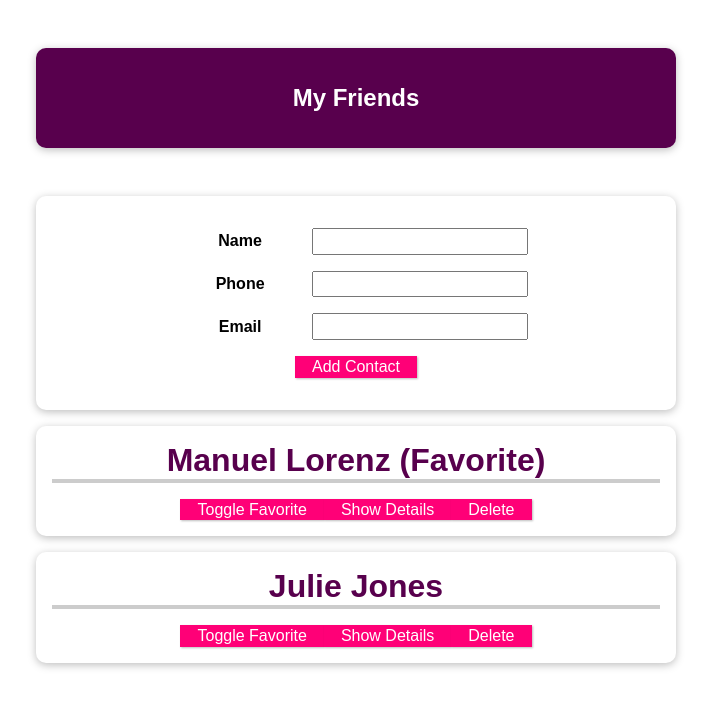
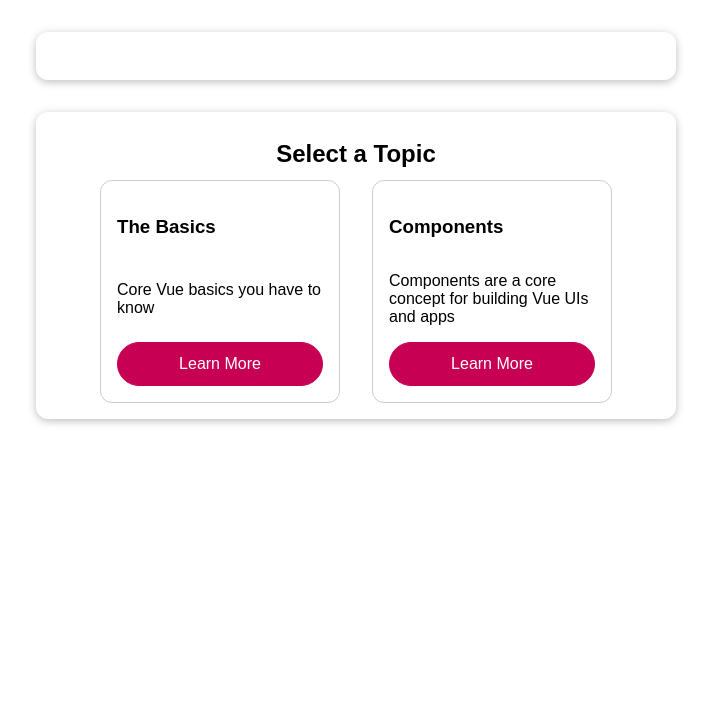
Before and after one commit to gentixyann/stock-trader, a Vue app: page / in a window 1280 px wide. Shown: the top 708 px of the page, without its empty margins (284-995 px from the left). Built offline with nearby package versions, Linux system fonts and the light colour scheme.

Commit message:
A Potential Problemへ

```diff
--- a/src/App.vue
+++ b/src/App.vue
@@ -1,69 +1,42 @@
 <template>
-  <section>
-    <header>
-      <h1>My Friends</h1>
-    </header>
-   <new-friend @add-contact="addContact"></new-friend>
-    <ul>
-      <friend-contact
-      v-for="friend in friends"
-      :key="friend.id"
-      :id="friend.id"
-      :name="friend.name"
-      :phone-num="friend.phone"
-      :email-address="friend.email"
-      :is-favorite="friend.isFavorite"
-      @toggle-favorite="toggleFavoriteState"
-      @delete="deleteContact"
-      >
-      </friend-contact>
-    </ul>
-  </section>
+  <div>
+    <active-element
+      :topic-title="activeTopic && activeTopic.title"
+      :text="activeTopic && activeTopic.fullText"
+    ></active-element>
+    <knowledge-base :topics="topics" @select-topic="activateTopic"></knowledge-base>
+  </div>
 </template>
 
 <script>
 export default {
   data() {
     return {
-      friends: [
+      topics: [
         {
-          id: "manuel",
-          name: "Manuel Lorenz",
-          phone: "0123 45678 90",
-          email: "manuel@localhost.com",
-          isFavorite: true,
+          id: 'basics',
+          title: 'The Basics',
+          description: 'Core Vue basics you have to know',
+          fullText:
+            'Vue is a great framework and it has a couple of key concepts: Data binding, events, components and reactivity - that should tell you something!',
         },
         {
-          id: "julie",
-          name: "Julie Jones",
-          phone: "0987 654421 21",
-          email: "julie@localhost.com",
-          isFavorite: false,
+          id: 'components',
+          title: 'Components',
+          description:
+            'Components are a core concept for building Vue UIs and apps',
+          fullText:
+            'With components, you can split logic (and markup) into separate building blocks and then combine those building blocks (and re-use them) to build powerful user interfaces.',
         },
       ],
+      activeTopic: null,
     };
   },
   methods: {
-    toggleFavoriteState(friendId) {
-      const identifiedFriend = this.friends.find(friend => friend.id === friendId);
-      identifiedFriend.isFavorite = !identifiedFriend.isFavorite;
+    activateTopic(topicId) {
+      this.activeTopic = this.topics.find((topic) => topic.id === topicId);
     },
-    addContact(name, phone, email) {
-      const newFriendContact = {
-        id: new Date().toISOString(),
-        name: name,
-        phone: phone,
-        email: email,
-        isFavorite: false
-      };
-      this.friends.push(newFriendContact);
-    },
-    deleteContact(friendId) {
-      this.friends = this.friends.filter(
-        (friend) => friend.id !== friendId
-        );
-    }
-  }
+  },
 };
 </script>
 
@@ -72,69 +45,56 @@ export default {
   box-sizing: border-box;
 }
 html {
-  font-family: "Jost", sans-serif;
+  font-family: sans-serif;
 }
 body {
   margin: 0;
 }
-header {
+section {
   box-shadow: 0 2px 8px rgba(0, 0, 0, 0.26);
-  margin: 3rem auto;
-  border-radius: 10px;
+  margin: 2rem auto;
+  max-width: 40rem;
   padding: 1rem;
-  background-color: #58004d;
-  color: white;
-  text-align: center;
-  width: 90%;
-  max-width: 40rem;
+  border-radius: 12px;
 }
-#app ul {
+
+ul {
+  list-style: none;
   margin: 0;
   padding: 0;
-  list-style: none;
+  display: flex;
+  justify-content: center;
 }
-#app li,
-#app form {
-  box-shadow: 0 2px 8px rgba(0, 0, 0, 0.26);
-  margin: 1rem auto;
-  border-radius: 10px;
+
+li {
+  border-radius: 12px;
+  border: 1px solid #ccc;
   padding: 1rem;
+  width: 15rem;
+  margin: 0 1rem;
+  display: flex;
+  flex-direction: column;
+  justify-content: space-between;
+}
+
+h2 {
+  margin: 0.75rem 0;
   text-align: center;
-  width: 90%;
-  max-width: 40rem;
 }
-#app h2 {
-  font-size: 2rem;
-  border-bottom: 4px solid #ccc;
-  color: #58004d;
-  margin: 0 0 1rem 0;
+
+button {
+  font: inherit;
+  border: 1px solid #c70053;
+  background-color: #c70053;
+  color: white;
+  padding: 0.75rem 2rem;
+  border-radius: 30px;
+  cursor: pointer;
 }
-#app button {
-  font: inherit;
-  cursor: pointer;
-  border: 1px solid #ff0077;
-  background-color: #ff0077;
-  color: white;
-  padding: 0.05rem 1rem;
-  box-shadow: 1px 1px 2px rgba(0, 0, 0, 0.26);
-}
-#app button:hover,
-#app button:active {
-  background-color: #ec3169;
-  border-color: #ec3169;
-  box-shadow: 1px 1px 4px rgba(0, 0, 0, 0.26);
-}
-#app input {
-  font: inherit;
-  padding: 0.15rem;
-}
-#app label {
-  font-weight: bold;
-  margin-right: 1rem;
-  width: 7rem;
-  display: inline-block;
-}
-#app form div {
-  margin: 1rem 0;
+
+button:hover,
+button:active {
+  background-color: #e24d8b;
+  border-color: #e24d8b;
 }
 </style>
--- /dev/null
+++ b/src/components/ActiveElement.vue
@@ -0,0 +1,12 @@
+<template>
+  <section>
+    <h2>{{ topicTitle }}</h2>
+    <p>{{ text }}</p>
+  </section>
+</template>
+
+<script>
+export default {
+  props: ['topicTitle', 'text'],
+};
+</script>
--- a/src/components/FriendContact.vue
+++ /dev/null
@@ -1,45 +0,0 @@
-<template>
-  <li>
-    <h2>{{ name }} {{ isFavorite ? '(Favorite)' : '' }}</h2>
-    <button @click="toggleFavorite">Toggle Favorite</button>
-    <button @click="toggleDetails">{{ detailsAreVisible ? 'Hide' : 'Show' }} Details</button>
-    <ul v-if="detailsAreVisible">
-      <li>
-        <strong>Phone:</strong>
-        {{ phoneNum }}
-      </li>
-      <li>
-        <strong>Email:</strong>
-        {{ emailAddress }}
-      </li>
-    </ul>
-    <button @click="$emit('delete', id)">Delete</button>
-  </li>
-</template>
-
-<script>
-export default {
-  props: [
-    'id',
-    'name',
-    'phoneNum',
-    'emailAddress',
-    'isFavorite',
-  ],
-  // emitsの内容が親であるApp.vueで使われる
-  emits: ['toggle-favorite', 'delete'],
-  data() {
-    return {
-      detailsAreVisible: false,
-    };
-  },
-  methods: {
-    toggleDetails() {
-      this.detailsAreVisible = !this.detailsAreVisible;
-    },
-    toggleFavorite() {
-      this.$emit('toggle-favorite', this.id);
-    },
-  }
-};
-</script>
--- /dev/null
+++ b/src/components/KnowledgeBase.vue
@@ -0,0 +1,13 @@
+<template>
+  <section>
+    <h2>Select a Topic</h2>
+    <knowledge-grid :topics="topics" @select-topic="$emit('select-topic', $event)"></knowledge-grid>
+  </section>
+</template>
+
+<script>
+export default {
+  props: ['topics'],
+  emits: ['select-topic'],
+};
+</script>
--- /dev/null
+++ b/src/components/KnowledgeElement.vue
@@ -0,0 +1,14 @@
+<template>
+  <li>
+    <h3>{{ topicName }}</h3>
+    <p>{{ description }}</p>
+    <button @click="$emit('select-topic', id)">Learn More</button>
+  </li>
+</template>
+
+<script>
+export default {
+  props: ['id', 'topicName', 'description'],
+  emits: ['select-topic'],
+};
+</script>
--- /dev/null
+++ b/src/components/KnowledgeGrid.vue
@@ -0,0 +1,19 @@
+<template>
+  <ul>
+    <knowledge-element
+      v-for="topic in topics"
+      :key="topic.id"
+      :id="topic.id"
+      :topic-name="topic.title"
+      :description="topic.description"
+      @select-topic="$emit('select-topic', $event)"
+    ></knowledge-element>
+  </ul>
+</template>
+
+<script>
+export default {
+  props: ['topics'],
+  emits: ['select-topic']
+};
+</script>
--- a/src/components/NewFriend.vue
+++ /dev/null
@@ -1,42 +0,0 @@
-<template>
-    <form @submit.prevent="submitData">
-        <div>
-            <label>Name</label>
-            <input type="text" v-model="enteredName">
-        </div>
-        <div>
-             <label>Phone</label>
-             <input type="tel" v-model="enteredPhone">
-        </div>
-       <div>
-           <label>Email</label>
-           <input type="email" v-model="enteredEmail">
-       </div>
-        <div>
-            <button>Add Contact</button>
-        </div>
-    </form>
-</template>
-
-<script>
-export default {
-    emits: ['add-contact'],
-    data() {
-        return {
-            enteredName: '',
-            enteredPhone: '',
-            enteredEmail: '',
-        }
-    },
-    methods: {
-        submitData() {
-            this.$emit(
-                'add-contact',
-                this.enteredName,
-                this.enteredPhone,
-                this.enteredEmail,
-                 );
-        }
-    },
-}
-</script>
--- a/src/css/form.css
+++ /dev/null
@@ -1,13 +0,0 @@
-#app input {
-  font: inherit;
-  padding: 0.15rem;
-}
-#app label {
-  font-weight: bold;
-  margin-right: 1rem;
-  width: 7rem;
-  display: inline-block;
-}
-#app form div {
-  margin: 1rem 0;
-}
```
Also changed, not shown: src/main.js (+8 -5 lines).
